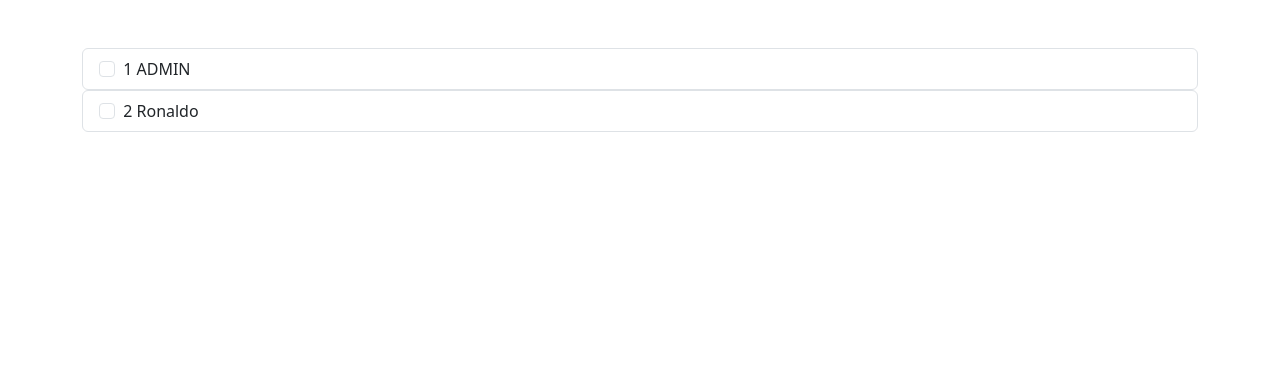
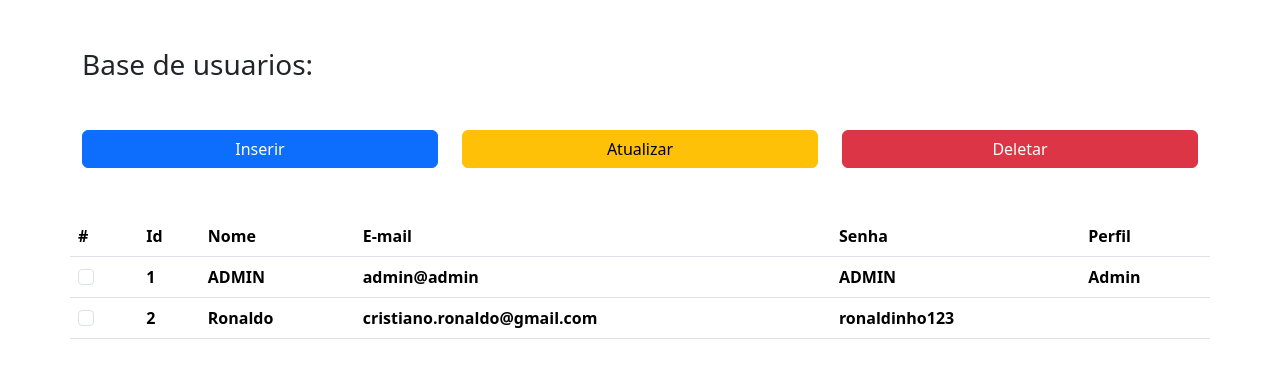
Before and after one commit to samukagomes/Python, a Flask app: template Projetos/Sites/Flask/Login/app/templates/admin.html in a window 1280 px wide. Shown: the top 378 px of the page. Run offline with Flask 3, Linux system fonts and the light colour scheme; the template is opened without the code that fills it: values that come from a table or form of the project are taken from there, others are empty.

Commit message:
validação login e att da tela admin
criei mensagem de erro pra o campo de login e atualizei a estilização e poucas funcionalidades da tela de adm

```diff
--- a/Projetos/Sites/Flask/Login/app/templates/admin.html
+++ b/Projetos/Sites/Flask/Login/app/templates/admin.html
@@ -1,20 +1,71 @@
 {%extends 'base.html'%}
+{%block titulo%}Admin{%endblock%}
 {%block conteudo%}
 <div class="container">
-    <div class="row">
-        <div class="col-md-12 mt-5">
-            {%for e in users%}
-            <ul class="list-group">
-                <li class="list-group-item list-group-item-action">
-                    <input type="checkbox" class="form-check-input me-1">
-                    <label class="form-check-label">{{e.id}}</label>
-                    <label class="form-check-label">{{e.nome}}</label>
-                </li>
 
-            </ul>
-            {%endfor%}
+    <h3 class="mb-5 mt-5">Base de usuarios:</h3>
+    <!-- Botões -->
+    <div class="text-center">
+        <div class="row">
+            <div class="col-4">
+                <div class="d-grid gap-2">
+                    <button type="button" class="btn btn-primary">Inserir</button>
+                </div>
+            </div>
+            <div class="col-4">
+                <div class="d-grid gap-2">
+                    <button type="button" class="btn btn-warning">Atualizar</button>
+                </div>
+            </div>
+            <div class="col-4">
+                <div class="d-grid gap-2">
+                    <button type="button" class="btn btn-danger">Deletar</button>
+                </div>
+            </div>
         </div>
     </div>
 
+    <div class="row mt-5">
+        <table class="table table-hover table-responsive">
+            <thead>
+                <tr>
+                    <th scope="col">#</th>
+                    <th scope="col">Id</th>
+                    <th scope="col">Nome</th>
+                    <th scope="col">E-mail</th>
+                    <th scope="col">Senha</th>
+                    <th scope="col">Perfil</th>
+                </tr>
+            </thead>
+            <tbody>
+            {% for e in users %}
+                <tr>
+                    <th scope="row">
+                        <input type="checkbox" class="form-check-input me-1 ">
+                    </th>
+                    <th scope="row">
+                        <label class="form-check-label">{{e.id}}</label>
+                    </th>
+                    <th scope="row">
+                        <label class="form-check-label">{{e.nome}}</label>
+                    </th>
+                    <th scope="row">
+                        <label class="form-check-label">{{e.email}}</label>
+                    </th>
+                    <th scope="row">
+                        <label class="form-check-label">{{e.senha}}</label>
+                    </th>
+                    <th scope="row">
+                        <label class="form-check-label">
+                            {% if e.admin == 1 %}
+                                Admin
+                            {% endif %}
+                        </label>
+                    </th>
+                </tr>
+            {% endfor %}
+            </tbody>
+        </table>
+    </div>
 </div>
 {%endblock%}
--- a/Projetos/Sites/Flask/Login/app/templates/base.html
+++ b/Projetos/Sites/Flask/Login/app/templates/base.html
@@ -4,7 +4,7 @@
     <meta charset="UTF-8">
     <meta name="viewport" content="width=device-width, initial-scale=1.0">
     <link href="https://cdn.jsdelivr.net/npm/bootstrap@5.3.1/dist/css/bootstrap.min.css" rel="stylesheet" integrity="sha384-4bw+/aepP/YC94hEpVNVgiZdgIC5+VKNBQNGCHeKRQN+PtmoHDEXuppvnDJzQIu9" crossorigin="anonymous">
-    <title></title>
+    <title>{%block titulo%}Index{%endblock%}</title>
 </head>
 <body>
 
```
Also changed, not shown: Projetos/Sites/Flask/Login/app/controllers/default.py (+19 -13 lines), Projetos/Sites/Flask/Login/app/templates/login.html (+13 -3 lines).
